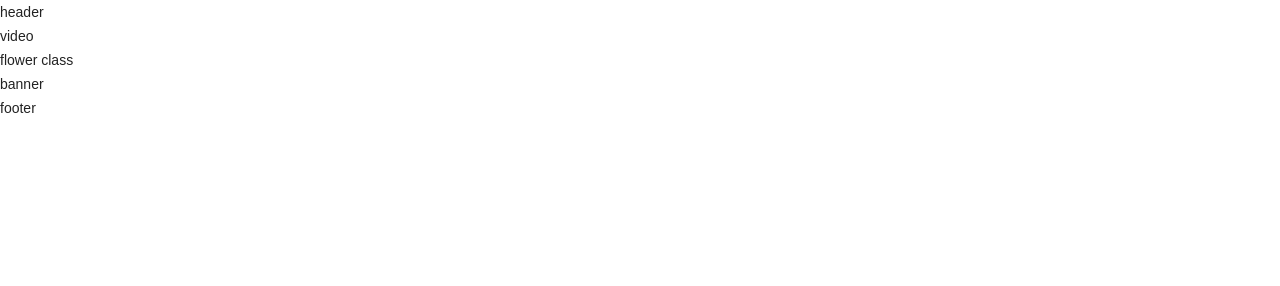
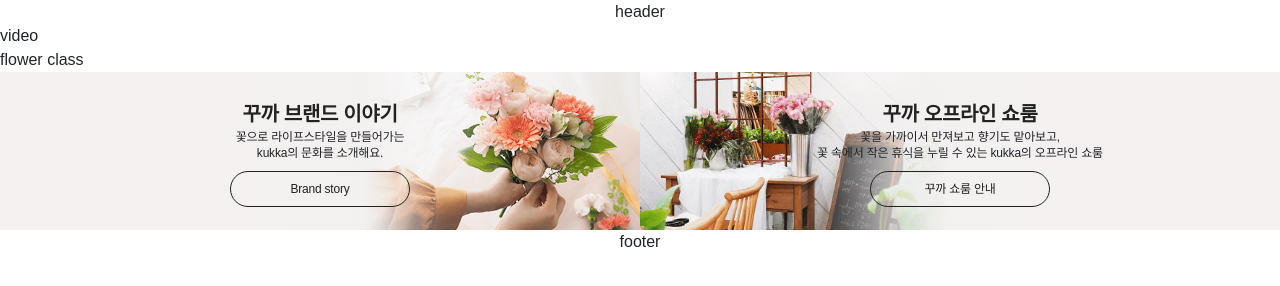
Before and after one commit to console-lo9/kukka-project, a website: page index.html in a window 1280 px wide. Drawn offline with nearby package versions, Linux system fonts and the light colour scheme.

Commit message:
Add: 배너 구현

```diff
--- a/index.html
+++ b/index.html
@@ -2,18 +2,52 @@
 <html>
   <head>
     <meta charset="utf-8" />
+    <meta http-equiv="x-ua-compatible" content="ie=edge" />
+    <meta name="viewport" content="width=device-width, initial-scale=1" />
     <title>kukka</title>
     <link rel="stylesheet" href="./public/styles/css/index.css" />
+    <link
+      rel="stylesheet"
+      href="https://cdn.jsdelivr.net/npm/bootstrap@4/dist/css/bootstrap.min.css"
+    />
+    <!--[if IE 9]>
+      <link href="css/bootstrap-ie9.css" rel="stylesheet" />
+    <![endif]-->
+    <!--[if lt IE 9]>
+      <link href="css/bootstrap-ie8.css" rel="stylesheet" />
+      <script src="https://cdn.jsdelivr.net/g/html5shiv@3.7.3"></script>
+    <![endif]-->
     <script src="https://ajax.googleapis.com/ajax/libs/jquery/3.4.1/jquery.min.js"></script>
   </head>
 
   <body>
-    <div class="container">
+    <div class="App__container">
       <header>header</header>
-      <div>
+      <div class="section__container">
         <section>video</section>
         <section>flower class</section>
-        <section>banner</section>
+        <section>
+          <div class="d-flex flex-row">
+            <div class="p-2 banner__image">
+              <span class="banner__left_img real_img"></span>
+              <strong class="banner__name">꾸까 브랜드 이야기</strong>
+              <div class="banner__desc">
+                <p>꽃으로 라이프스타일을 만들어가는</p>
+                <p>kukka의 문화를 소개해요.</p>
+                <span class="banner_button">Brand story</span>
+              </div>
+            </div>
+            <div class="p-2 banner__image">
+              <span class="banner__right_img real_img"></span>
+              <strong class="banner__name">꾸까 오프라인 쇼룸</strong>
+              <div class="banner__desc">
+                <p>꽃을 가까이서 만져보고 향기도 맡아보고,</p>
+                <p>꽃 속에서 작은 휴식을 누릴 수 있는 kukka의 오프라인 쇼룸</p>
+                <span class="banner_button">꾸까 쇼룸 안내</span>
+              </div>
+            </div>
+          </div>
+        </section>
       </div>
       <footer id="footer">footer</footer>
     </div>
--- /dev/null
+++ b/public/styles/scss/banner.scss
@@ -0,0 +1,90 @@
+$banner-color: rgba(244, 241, 240, 1);
+$transparent: rgba(244, 241, 240, 0);
+$left-img: url("../../assets/banner_left.png");
+$right-img: url("../../assets/banner_right.png");
+
+.bs-docs-section {
+  width: 100%;
+}
+.d-flex {
+  width: 100%;
+  //   background-color: gray;
+
+  .banner__image {
+    position: relative;
+
+    display: flex;
+    flex-direction: column;
+
+    height: calc(100vw / 8.122);
+    width: 50%;
+
+    padding: 0 !important;
+    // &:nth-child(1) {
+    //   background: linear-gradient(90deg, $banner-color 0%, $transparent 80%);
+    // }
+    &:nth-child(2) {
+      background: linear-gradient(90deg, $transparent 20%, $banner-color 100%);
+    }
+    .real_img {
+      height: inherit;
+      background-position: center center !important;
+      background-repeat: no-repeat !important;
+      background-size: cover !important;
+      width: 100%;
+      height: 100%;
+    }
+    .banner__left_img {
+      background: linear-gradient(90deg, $banner-color 0%, $transparent 80%),
+        $left-img;
+    }
+    .banner__right_img {
+      background: linear-gradient(90deg, $banner-color 0%, $transparent 80%),
+        $right-img;
+      transform: scaleX(-1);
+    }
+    .banner__name {
+      width: 100%;
+      position: absolute;
+      top: 17%;
+      left: 0;
+      text-align: center;
+      font-size: 20px;
+      font-weight: 700;
+      letter-spacing: -0.33px;
+      color: #222;
+    }
+
+    .banner__desc {
+      width: 100%;
+      position: absolute;
+      top: 36%;
+      display: flex;
+      flex-direction: column;
+      align-items: center;
+      letter-spacing: -0.21px;
+      font-size: 12px;
+
+      p {
+        margin: 0;
+        padding: 0;
+        line-height: 1rem;
+        font-weight: 500;
+      }
+
+      .banner_button {
+        width: 180px;
+        height: 36px;
+        margin: 10px auto 0;
+        padding-top: 0.5rem;
+
+        border: 1px solid #222;
+        border-radius: 18px;
+
+        // font-size: 14px;
+        text-align: center;
+        color: #222;
+      }
+    }
+  }
+}
--- a/public/styles/scss/index.scss
+++ b/public/styles/scss/index.scss
@@ -2,7 +2,20 @@
 @include vanilla;
 
 @import "./reset.scss";
+@import "./banner.scss";
 
 body {
   background-color: white;
 }
+
+.App__container {
+  width: 100%;
+  display: flex;
+  flex-direction: column;
+  justify-content: center;
+  align-items: center;
+}
+
+.section__container {
+  width: 100%;
+}
```
Also changed, not shown: README.md, public/assets/banner_left.png (added), public/assets/banner_right.png (added), public/styles/css/banner.css (added), public/styles/css/index.css, 2 other files.
